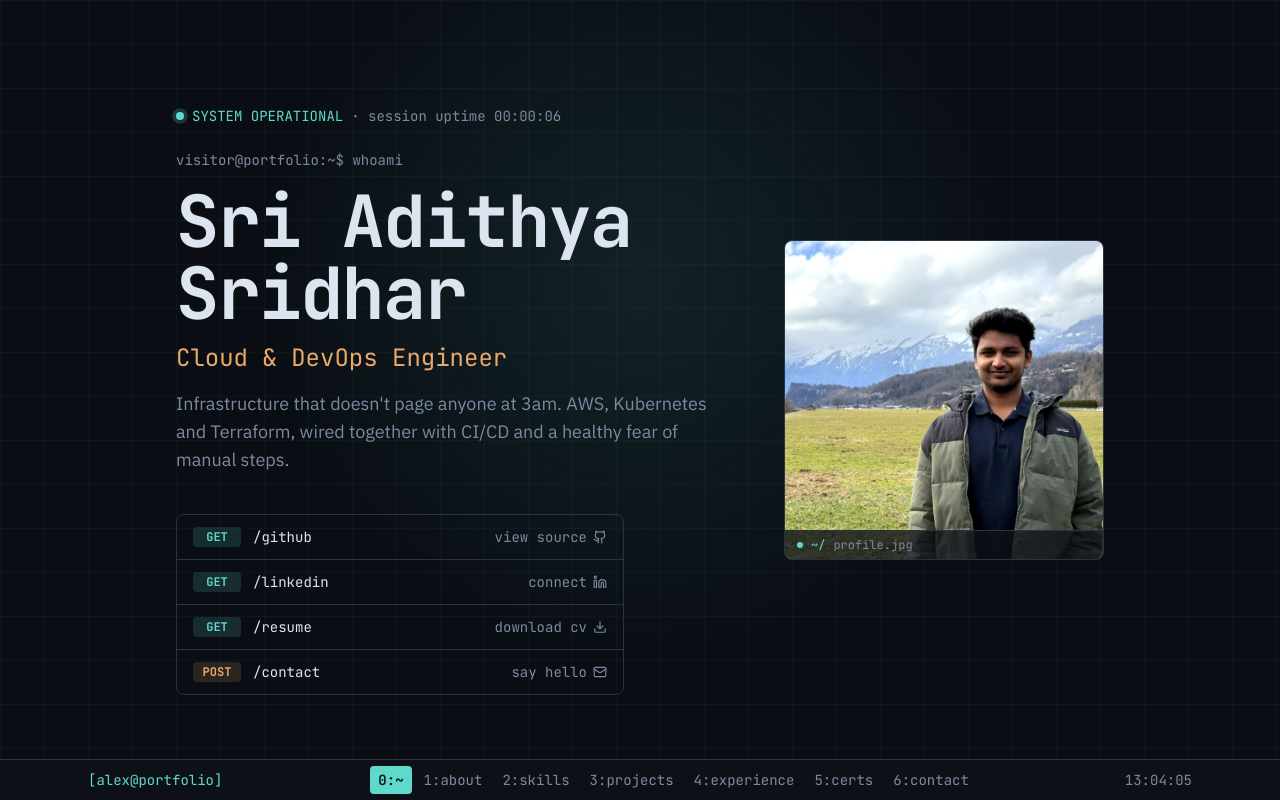
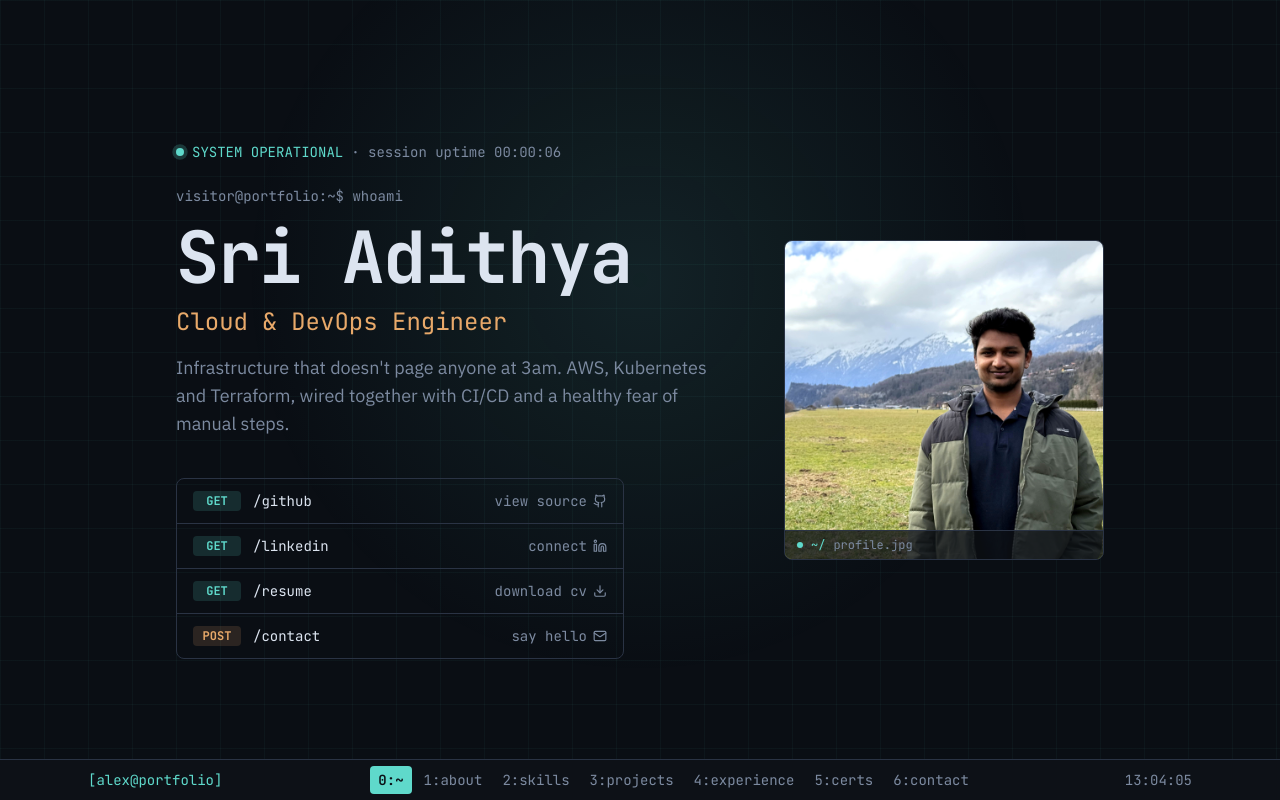
Before and after one commit to Addithya-Sri/portfolio, a React (Vite) app: page / in a window 1280 px wide. Shown: the top 800 px of the page. Built offline with nearby package versions, Linux system fonts and the light colour scheme.

Commit message:
feat: update profile name to Sri Adithya

```diff
--- a/src/App.jsx
+++ b/src/App.jsx
@@ -6,7 +6,7 @@ import { Github, Linkedin, Mail, ArrowUpRight, Download } from 'lucide-react';
 /* ------------------------------------------------------------------ */
 
 const PROFILE = {
-  name: 'Sri Adithya Sridhar',
+  name: 'Sri Adithya',
   role: 'Cloud & DevOps Engineer',
   tagline:
     "Infrastructure that doesn't page anyone at 3am. AWS, Kubernetes and Terraform, wired together with CI/CD and a healthy fear of manual steps.",
```
